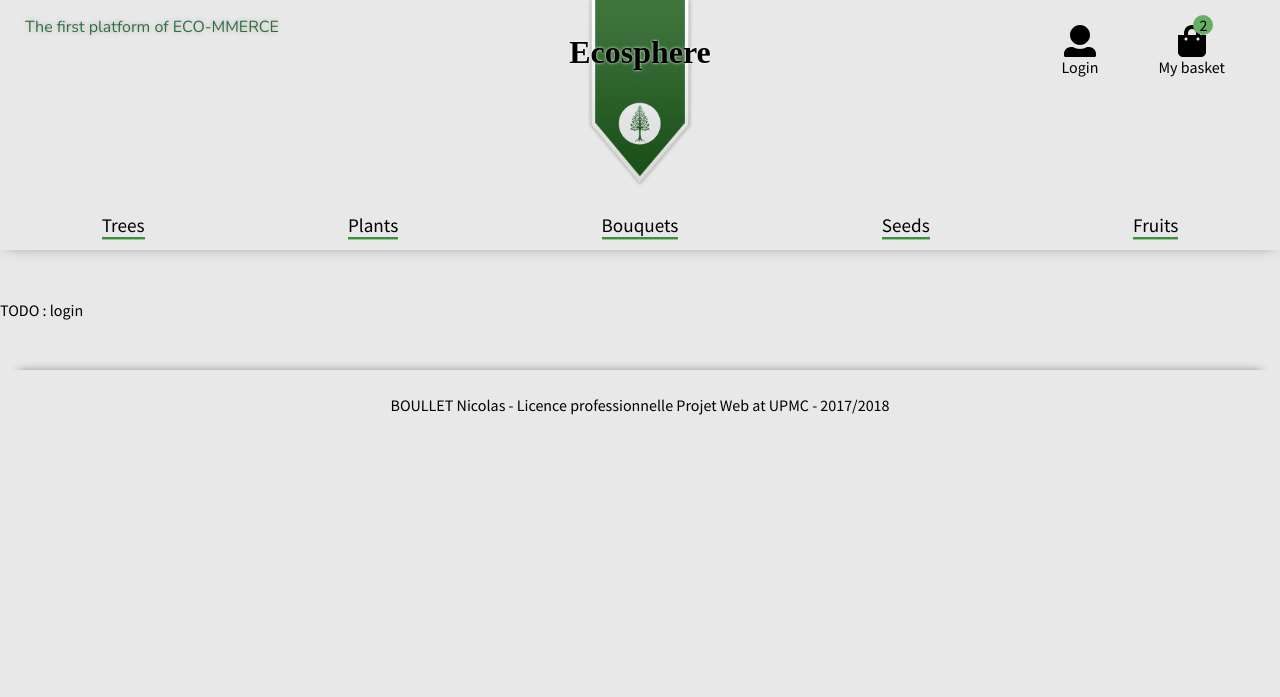
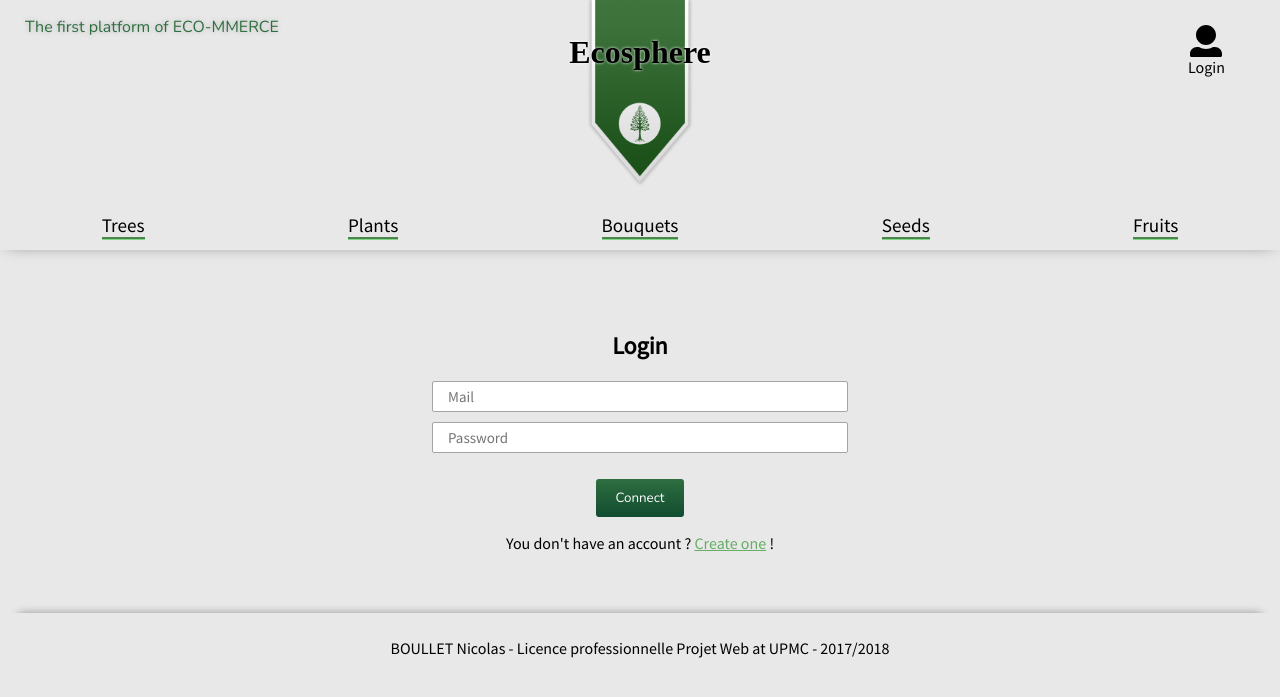
Before and after one commit to Nashunn/UPMC-Eboutique, a PHP site: page /index.php?ctrl=user&action=login in a window 1280 px wide. Shown: the top 697 px of the page. Run offline with PHP 8.4, Linux system fonts and the light colour scheme; some web fonts are replaced.

Commit message:
Add user login + admin panel

```diff
--- a/Controller/basketController.php
+++ b/Controller/basketController.php
@@ -1,5 +1,8 @@
 <?php
 class basketController {
+    public function __construct($db) {
+        $this->db = $db;
+    }
 
     /**
      * Display the basket of an user
--- a/Controller/productController.php
+++ b/Controller/productController.php
@@ -1,5 +1,11 @@
 <?php
 class productController {
+    private $userManager;
+    private $db;
+
+    public function __construct($db) {
+        $this->db = $db;
+    }
 
     /**
      * Display all products in db
--- a/Controller/userController.php
+++ b/Controller/userController.php
@@ -31,7 +31,7 @@ class userController {
         }
 
         if($result) {
-            $_SESSION['user'] = $result['email'];
+            $_SESSION['user'] = array("user"=>$result['email'], "basket"=>array());
             $page = 'home';
         }
         else {
@@ -39,6 +39,7 @@ class userController {
             $page = 'login';
         }
 
+        header("Location: ./");
         require('./View/default.php');
     }
 
@@ -57,7 +58,7 @@ class userController {
      * Dissplay the interface to create an user
      */
     public function create() {
-        $page = 'create';
+        $page = 'createAccount';
 
         require('./View/default.php');
     }
@@ -92,29 +93,6 @@ class userController {
     }
 
     /**
-     * List all users
-     */
-    public function listUser() {
-        $user = $this->userManager->findByEmail($_SESSION['user']);
-
-        if($user) {
-            if($user['admin'] == 1) {
-                $page = 'listUser';
-                $usersList = $this->userManager->findAll();
-                $usersNb = $this->userManager->countAll();
-            }
-            else {
-                header("Location: ./index.php?ctrl=user&action=unauthorized");
-            }
-        }
-        else {
-            header("Location: ./index.php?ctrl=user&action=unauthorized");
-        }
-
-        require('./View/default.php');
-    }
-
-    /**
      * Display a message if the page is unauthorized
      */
     public function unauthorized() {
--- a/Model/UserManager.php
+++ b/Model/UserManager.php
@@ -168,4 +168,5 @@ class UserManager {
         );
     }
 
+
 }
--- /dev/null
+++ b/View/adminPanel.php
@@ -0,0 +1 @@
+TODO
--- a/View/header.php
+++ b/View/header.php
@@ -11,19 +11,37 @@
     </div>
 
     <div id="account_bar">
+        <?php if(isset($_SESSION['user'])) { ?>
         <div class="connection center">
-            <a href="./index.php?ctrl=user&action=login" class="no-deco">
+            <a href="./index.php?ctrl=user&action=logout" class="no-deco" title="Logout account">
+                <i class="fas fa-user"></i>
+                <div class="text">Logout</div>
+            </a>
+        </div>
+        <div class="basket center">
+            <a href="./index.php?ctrl=basket&action=consult" class="no-deco" title="Consult your basket">
+                <?php
+                    $nbItems = -1;
+                    if(isset($_SESSION['user']['basket'])) {
+                        $nbItems = count($_SESSION['user']['basket']);
+                    }
+
+                    if($nbItems>0) {
+                        ?><div class="nb-items"><?php echo $nbItems; ?></div><?php
+                    }
+                ?>
+                <i class="fas fa-shopping-bag"></i>
+                <div class="text">My basket</div>
+            </a>
+        </div>
+        <?php } else { ?>
+        <div class="connection center">
+            <a href="./index.php?ctrl=user&action=login" class="no-deco" title="Login or create account">
                 <i class="fas fa-user"></i>
                 <div class="text">Login</div>
             </a>
         </div>
-        <div class="bag center">
-            <a href="./index.php?ctrl=basket&action=consult" class="no-deco">
-                <div class="nb-items">2</div>
-                <i class="fas fa-shopping-bag"></i>
-                <div class="text">My basket</div>
-            </a>
-        </div>
+        <?php } ?>
     </div>
 
     <ul id="menu_bar">
--- a/View/login.php
+++ b/View/login.php
@@ -1 +1,13 @@
-<p>TODO : login</p>
+<div class="wrapper-50 margin-auto center">
+    <h2>Login</h2>
+    <form class="form" action="index.php?ctrl=user&action=doLogin" method="POST">
+        <input type="email" name="email"placeholder="Mail" required/><br>
+        <input type="password" name="password"placeholder="Password" required/><br>
+        <p>
+            <input type="submit" class="submit-btn" value="Connect">
+        </p>
+    </form>
+    <p><?php if(isset($error)) echo $error; ?></p>
+
+    <div class="create-account">You don't have an account ? <a href='index.php?ctrl=user&action=create'>Create one</a> !</div>
+</div>
--- a/View/style/general.css
+++ b/View/style/general.css
@@ -11,6 +11,27 @@
 }
 .no-margin {
 	margin: 0;
+}
+.margin-auto {
+	margin: auto;
+}
+margin-5 {
+	margin: 5%;
+}
+.margin-side-5 {
+	margin: 0 5%;
+}
+margin-10 {
+	margin: 10%;
+}
+.margin-side-10 {
+	margin: 0 10%;
+}
+margin-25 {
+	margin: 25%;
+}
+.margin-side-25 {
+	margin: 0 25%;
 }
 .padding-left-10px {
 	padding-left: 10px;
@@ -75,3 +96,35 @@ table td, table th {
 	padding: 5px 15px;
 	border: 1px solid #777;
 }
+
+/* Wrappers */
+.wrapper-90 {
+	width: 90%;
+	padding: 10px;
+}
+.wrapper-50 {
+	width: 50%;
+	padding: 10px;
+}
+
+/* Forms */
+.form textarea, .form input[type="text"], .form input[type="password"], .form input[type="email"], .form input[type="file"] {
+	width: 60%;
+	padding: 5px 15px;
+	margin-bottom: 10px;
+	background: #fff;
+	font-family: 'Source Sans Pro', sans-serif;
+	font-size: 15px;
+	border-radius: 2px;
+	border: 1px solid #a4a4a4;
+	color: #333;
+}
+
+.form textarea:focus, .form input[type="text"]:focus, .form input[type="password"]:focus, .form input[type="email"]:focus, .form input[type="file"] {
+	border: 1px solid #707070;
+}
+
+.form textarea {
+	resize: vertical;
+	height: 150px;
+}
--- a/View/style/mainSection.css
+++ b/View/style/mainSection.css
@@ -1,6 +1,16 @@
 /* Main section */
 #main-section {
 
+}
+
+/* Admin Panel */
+#admin-box {
+    width: 50%;
+    margin: auto;
+    padding: 10px;
+    padding-bottom: 25px;
+    text-align: center;
+    border: 1px solid #146444;
 }
 
 /* Monthly box */
```
Also changed, not shown: Controller/adminController.php (added, +26 -0 lines), Controller/defaultController.php (+11 -1 lines), View/createAccount.php (added, +16 -0 lines), View/home.php (+9 -0 lines), View/unauthorized.php (added, +10 -0 lines), View/img/unknow.png (added).
